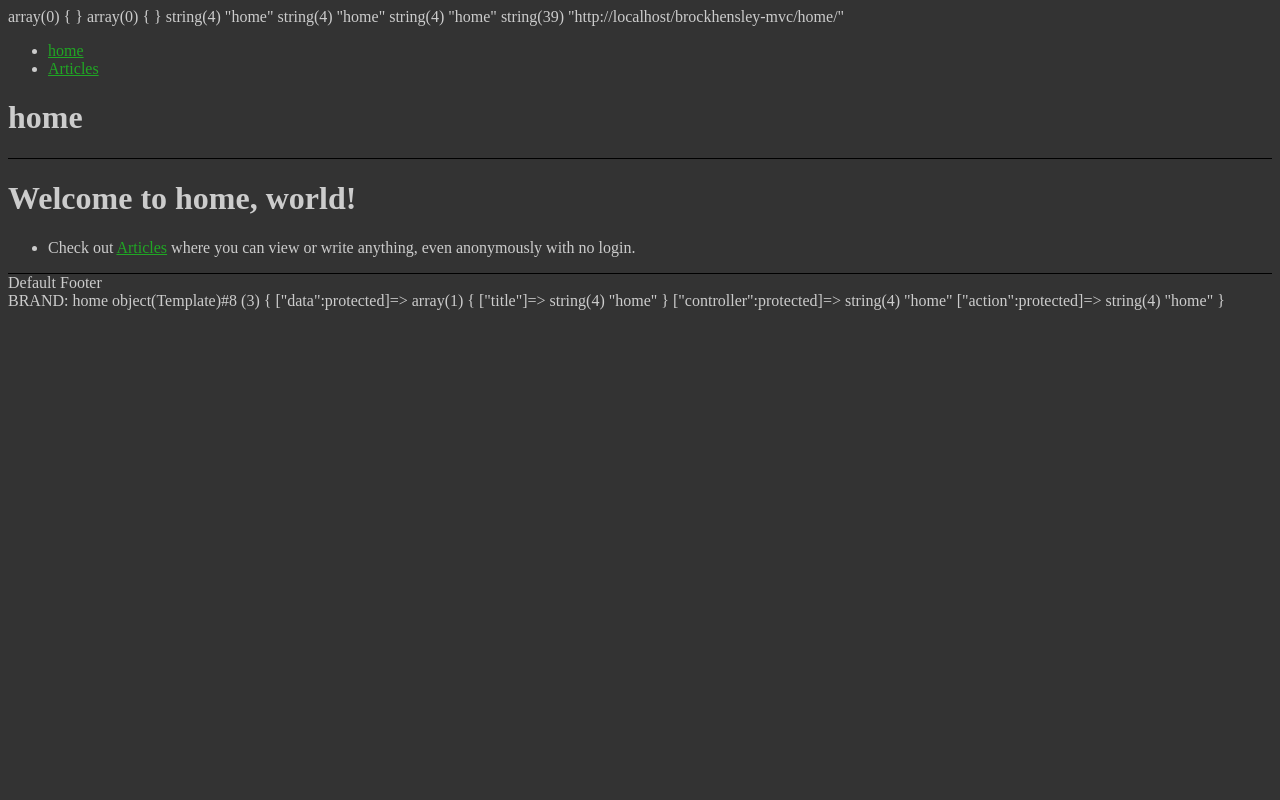
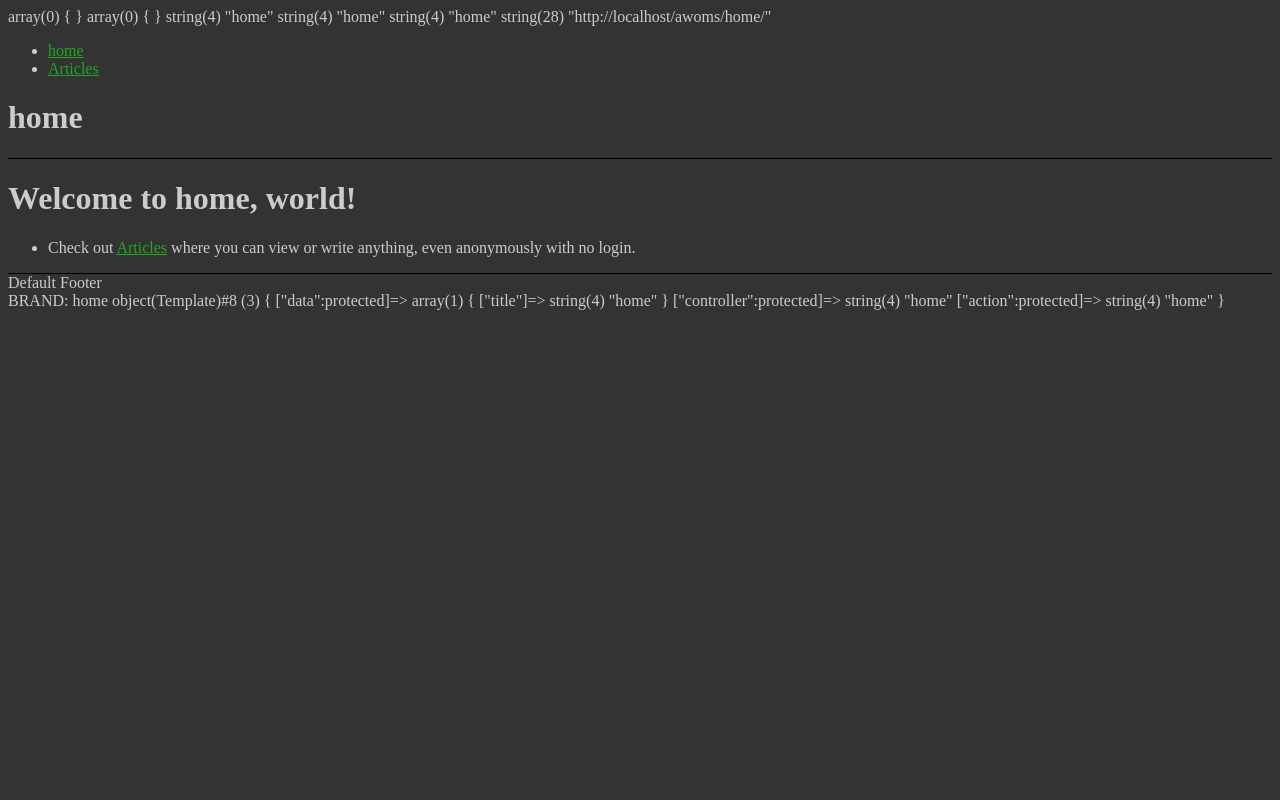
Before and after one commit to KasunDA/awoms, a PHP site: page /awoms/ in a window 1280 px wide. Run offline with PHP 8.4, Linux system fonts and the light colour scheme; some libraries are stand-ins or nearby versions.

Commit message:
Main htaccess

```diff
--- a/public/index.php
+++ b/public/index.php
@@ -28,7 +28,7 @@ if ($brand == 'localhost') {
   $matches = explode('/', $url);
   $brand = $matches[0];
   $url = str_replace($brand.'/', '', $url);
-  define('BRANDURL', 'http://localhost/brockhensley-mvc/'.$brand.'/');
+  define('BRANDURL', 'http://localhost/awoms/'.$brand.'/');
 } else {
   // Remove '.com' from brand received from HTTP_HOST/htaccess
   $brand = str_replace('.com', '', $brand);
```
